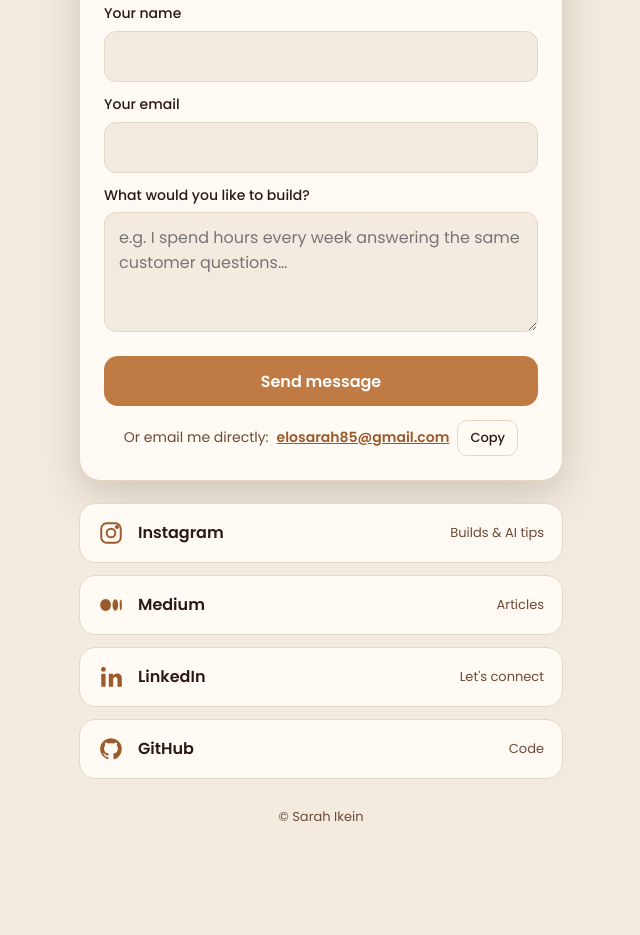
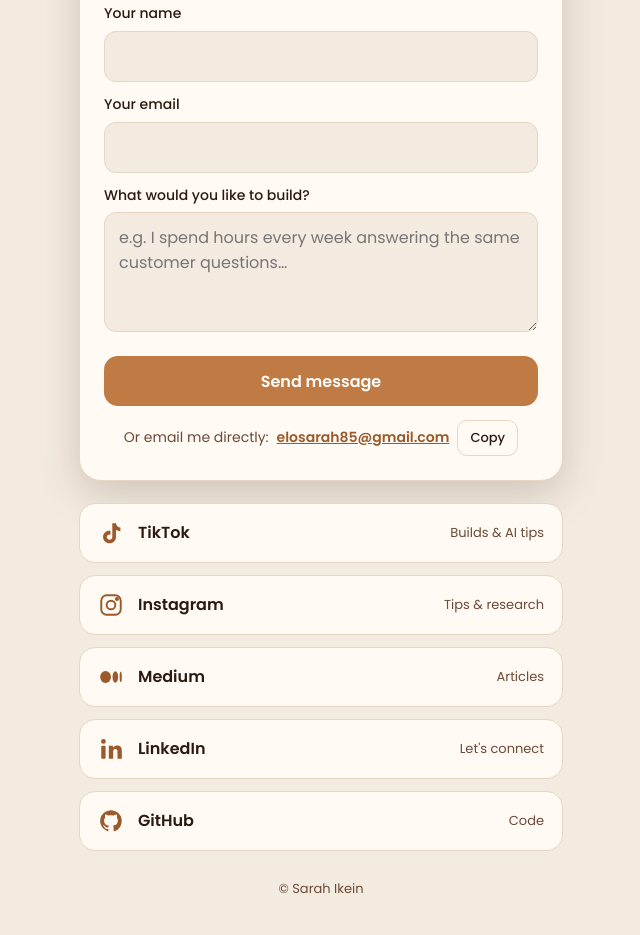
Before and after one commit to Ikein-Sarah/Ikein-Sarah.github.io, a plain HTML site: page links/index.html in a window 1280 px wide. Shown: the part 480-1415 px from the top of the page, without its empty margins (319-959 px from the left). Before the commit the page ends 1343 px from the top, so only its background shows below. Drawn offline with Linux system fonts and the light colour scheme.

Commit message:
Add TikTok and Instagram links

```diff
--- a/links/index.html
+++ b/links/index.html
@@ -100,9 +100,12 @@ footer{text-align:center;color:var(--soft);font-size:13px;padding:18px 0 36px}
   </section>
 
   <ul class="links">
-    <li><a href="https://www.instagram.com/" rel="noopener" target="_blank">
+    <li><a href="https://www.tiktok.com/@ikein_sarah" rel="noopener" target="_blank">
+      <svg viewBox="0 0 24 24" fill="currentColor"><path d="M16.6 3c.4 2.3 1.8 3.8 4.1 4v3.3c-1.5.1-2.9-.4-4.1-1.2v6.4c0 3.6-2.6 6-5.9 6-3.4 0-6-2.6-6-5.8 0-3.6 3.2-6.2 6.8-5.6v3.4c-1.7-.5-3.4.7-3.4 2.3 0 1.3 1.1 2.4 2.5 2.4 1.5 0 2.6-1.1 2.6-2.8V3z"/></svg>
+      <span>TikTok</span><small>Builds & AI tips</small></a></li>
+    <li><a href="https://www.instagram.com/ikein_sarah" rel="noopener" target="_blank">
       <svg viewBox="0 0 24 24" fill="none" stroke="currentColor" stroke-width="1.8"><rect x="3" y="3" width="18" height="18" rx="5"/><circle cx="12" cy="12" r="4"/><circle cx="17.5" cy="6.5" r="1" fill="currentColor"/></svg>
-      <span>Instagram</span><small>Builds & AI tips</small></a></li>
+      <span>Instagram</span><small>Tips & research</small></a></li>
     <li><a href="https://medium.com/@ikein_sarah" rel="noopener" target="_blank">
       <svg viewBox="0 0 24 24" fill="currentColor"><ellipse cx="7" cy="12" rx="5" ry="5.5"/><ellipse cx="16" cy="12" rx="2.6" ry="5.2"/><ellipse cx="21" cy="12" rx="1" ry="4.8"/></svg>
       <span>Medium</span><small>Articles</small></a></li>
```
